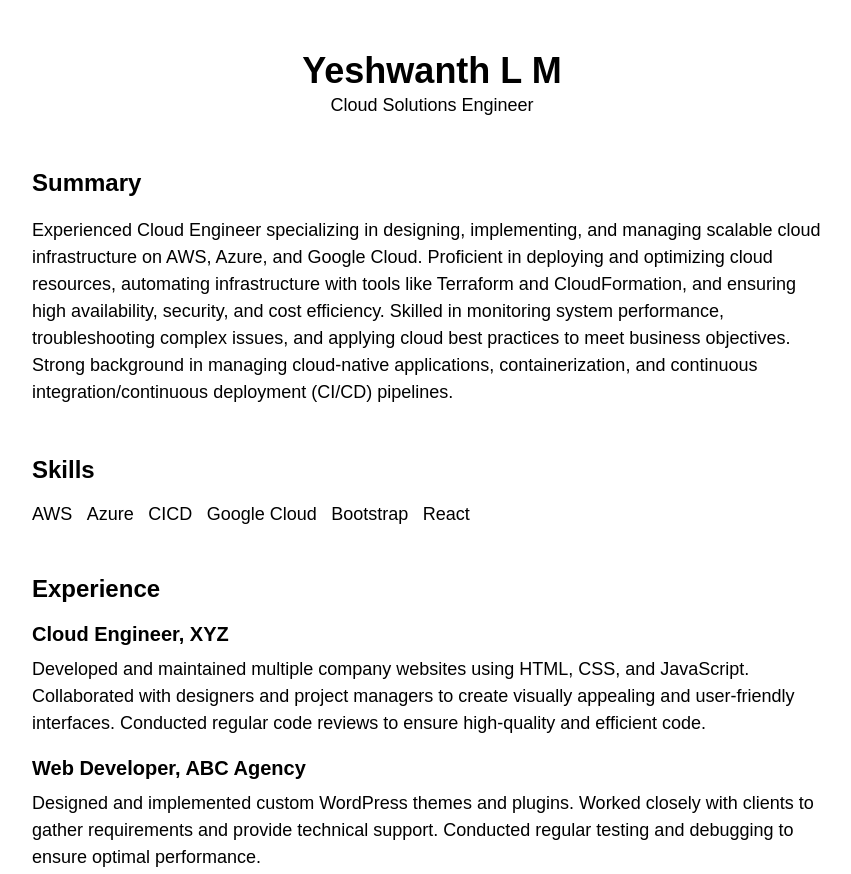
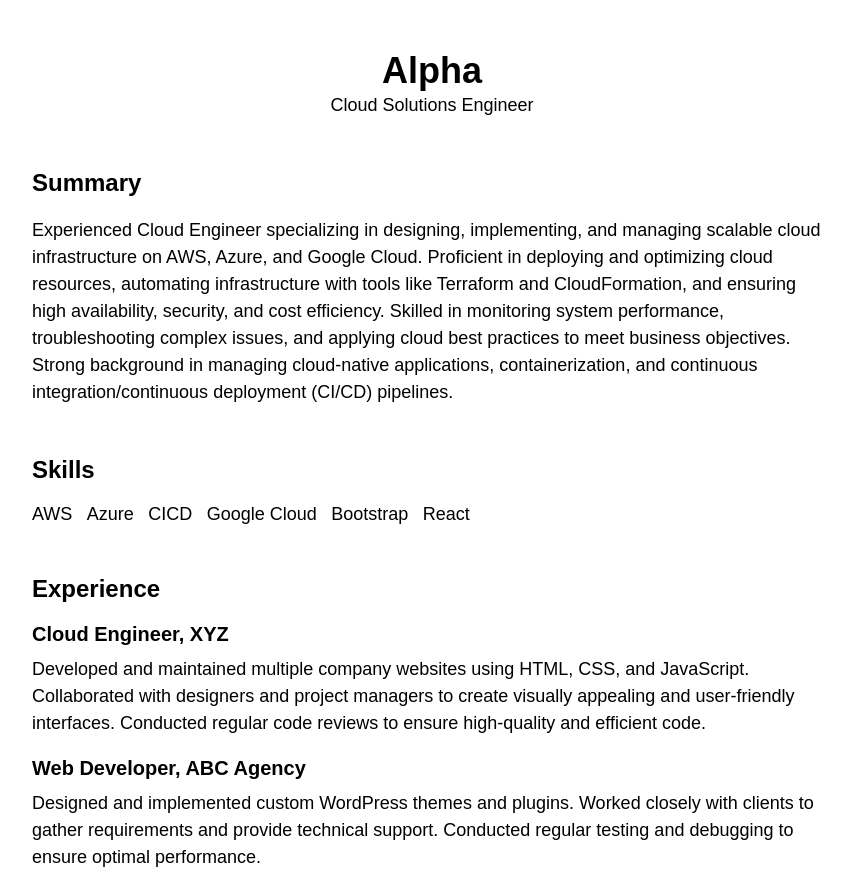
Before and after one commit to yeshwanthlm/AWS-Workshop-NMIT-2024, a plain HTML site: page index.html in a window 1280 px wide. Shown: the top 874 px of the page, without its empty margins (208-1059 px from the left). Drawn offline with Linux system fonts and the light colour scheme.

Commit message:
Update index.html

```diff
--- a/index.html
+++ b/index.html
@@ -7,7 +7,7 @@
 <body>
 	<div class="container">
 		<header>
-			<h1>Yeshwanth L M</h1>
+			<h1>Alpha</h1>
 			<p>Cloud Solutions Engineer</p>
 		</header>
 		<section>
```
